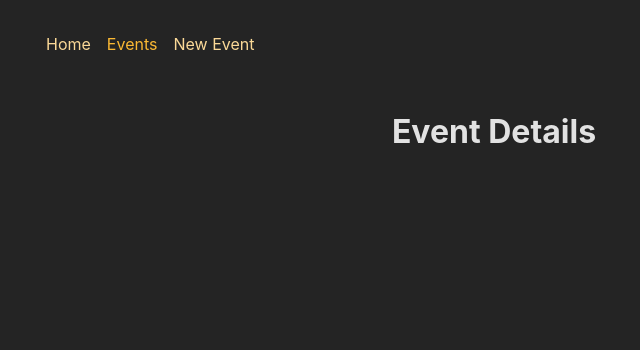
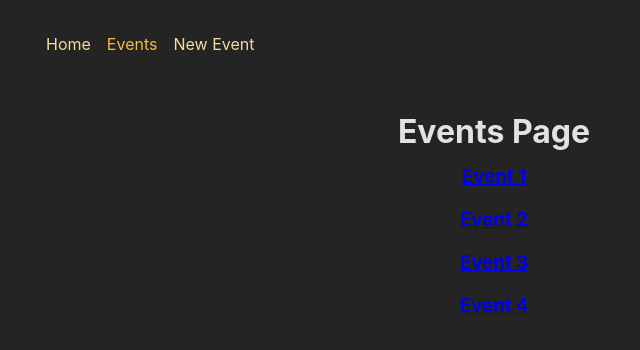
Before and after one commit to Line-Baumann-Haavik/Mini-React-projects, a React (Create React App) app in the folder 21-adv-starting-project/21-adv-starting-project/frontend/: page /events in a window 1280 px wide. Shown: the top 350 px of the page, without its empty margins (146-786 px from the left). Built offline with nearby package versions, Linux system fonts and the light colour scheme.

Commit message:
updated to correct paths, added dummy events, added details on eventpage

```diff
--- a/21-adv-starting-project/21-adv-starting-project/frontend/src/App.js
+++ b/21-adv-starting-project/21-adv-starting-project/frontend/src/App.js
@@ -25,15 +25,19 @@ import NewEventPage from "./pages/NewEventPage";
 import EventDetailPage from "./pages/EventDetailPage";
 import Root from "./pages/Root";
 import HomePage from "./pages/HomePage";
+import EditEventPage from "./pages/EditEventPage";
+
+const dummy_events = [{title: "Event 1", id: 1}, {title: "Event 2", id: 2}, {title: "Event 3", id: 3}, {title: "Event 4", id: 4}];
 
 const router = createBrowserRouter([{
   path: "/",
   element: <Root />,
   children: [
     {path: "/", element: <HomePage />},
-    { path: "/events", element: <EventsPage /> },
-    { path: "/events/new", element: <NewEventPage /> },
-    { path: "/events/", element: <EventDetailPage /> },
+    { path: "/events", element: <EventsPage events={dummy_events} /> },
+    { path: "new", element: <NewEventPage /> },
+    { path: "/events/:eventID", element: <EventDetailPage /> },
+    {path: "/events/:eventID/edit", element: <EditEventPage />}
   ],
 }]);
 
--- a/21-adv-starting-project/21-adv-starting-project/frontend/src/components/MainNavigation.js
+++ b/21-adv-starting-project/21-adv-starting-project/frontend/src/components/MainNavigation.js
@@ -13,7 +13,7 @@ export default function MainNavigation() {
             <NavLink to="/events" className={({isActive}) => {return isActive ? classes.active : undefined}}>Events</NavLink>
           </li>
           <li>
-            <NavLink to="/events/new" className={({isActive}) => {return isActive ? classes.active : undefined}}>New Event</NavLink>
+            <NavLink to="new" className={({isActive}) => {return isActive ? classes.active : undefined}}>New Event</NavLink>
           </li>
         </ul>
       </nav>
--- a/21-adv-starting-project/21-adv-starting-project/frontend/src/pages/EventsPage.js
+++ b/21-adv-starting-project/21-adv-starting-project/frontend/src/pages/EventsPage.js
@@ -1,5 +1,16 @@
+import { Link } from "react-router-dom";
 
-
-export default function EventsPage(){
-    return(<h1>Events Page</h1>);
+export default function EventsPage(props) {
+  return (
+    <>
+      <h1>Events Page</h1>
+      {props.events.map((event) => {
+        return (
+          <div key={event.id}>
+            <h3><Link to={`/events/${event.id}`}>{event.title}</Link></h3>
+          </div>
+        );
+      })}
+    </>
+  );
 }
```
